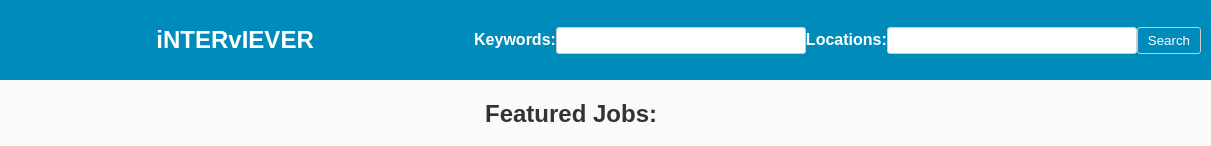
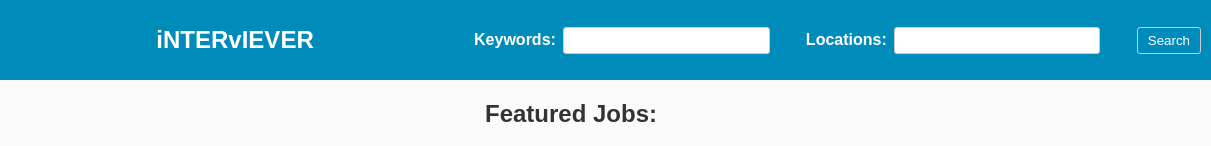
Before and after one commit to HRCK0/InterViever, a plain HTML site: page index.html in a window 1280 px wide. Shown: the top 146 px of the page, 69-1280 px from the left. Drawn offline with Linux system fonts and the light colour scheme.

Commit message:
Updated html/css for better search filter formatting

```diff
--- a/index.html
+++ b/index.html
@@ -16,7 +16,7 @@
                 <input type="text" id="keywords" name="keywords">
                 <label for="location">Locations:</label>
                 <input type="text" id="location" name="location">
-                <input type="submit" value="Search">
+                <input type="submit" value="Search" class="searchButton">
             </form>
         </nav>
 
--- a/style.css
+++ b/style.css
@@ -39,6 +39,16 @@ input[type="text"] {
   form {
     margin: 20px 100;
     text-align: center;
+  }
+
+  #keywords {
+    margin-right: 5%;
+    margin-left: 1%;
+  }
+
+  #location {
+    margin-right: 5%;
+    margin-left: 1%;
   }
 
   label {
```
